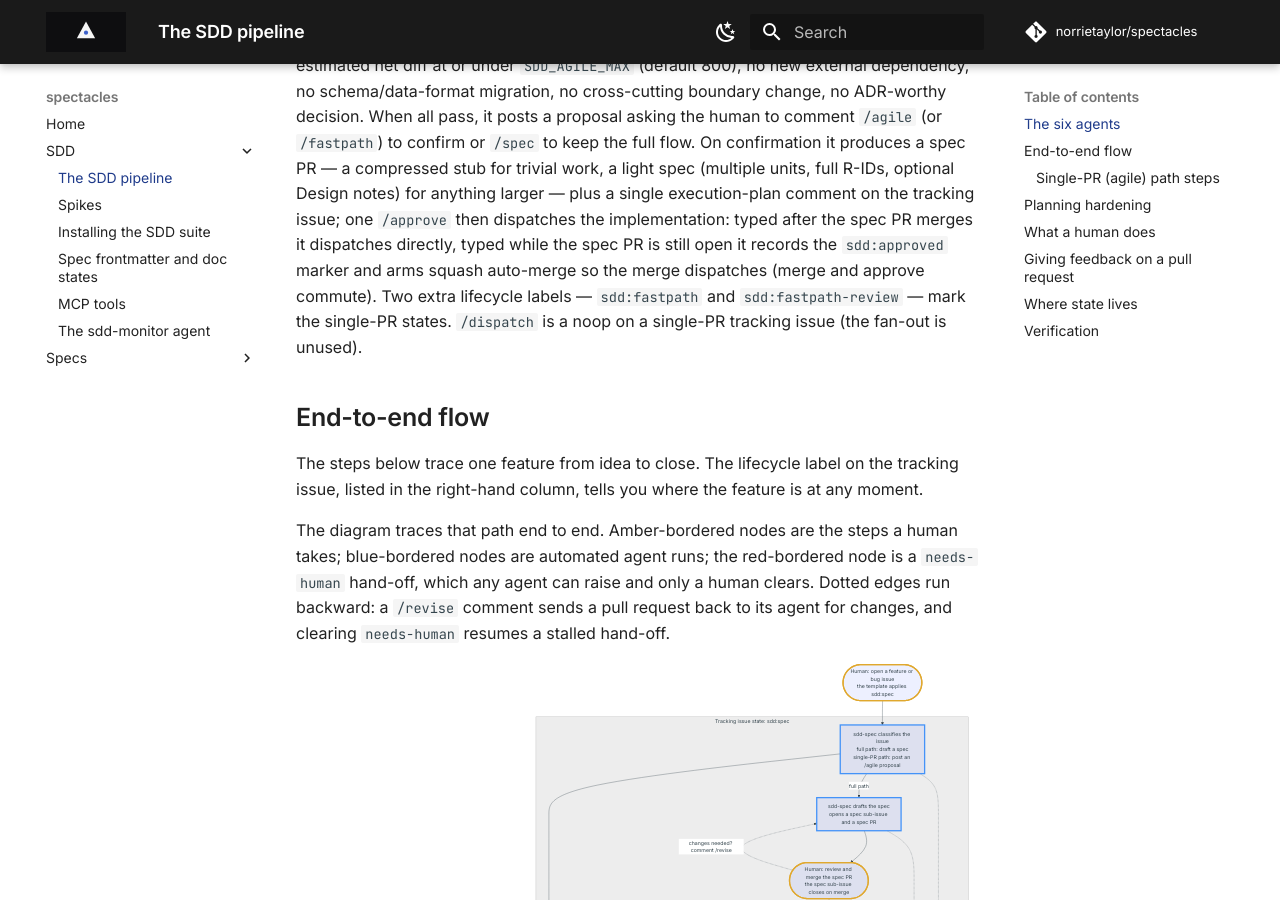
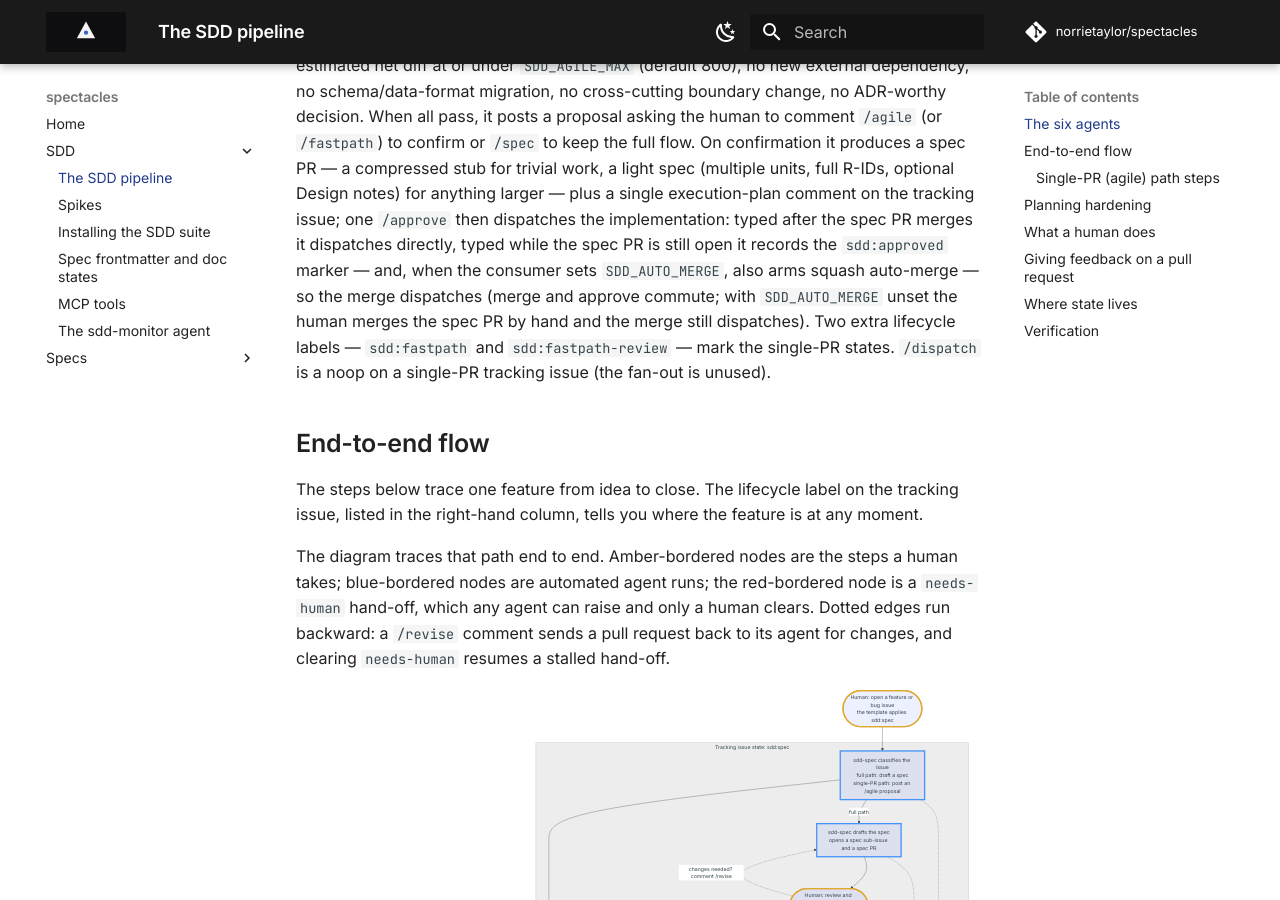
Before and after one commit to norrietaylor/spectacles, an MkDocs documentation site: the page built from docs/sdd/index.md, in a window 1280 px wide and 900 px high, scrolled down 1370 px. Built offline with MkDocs 1.6.1 and Material for MkDocs 9.7.7, drawn with Linux system fonts in a browser that asks for light colours; comment, search, counter and statistics services are not loaded.

Commit message:
feat(sdd-spec): address CodeRabbit review for #255
Co-Authored-By: Claude Fable 5 <noreply@anthropic.com>

```diff
--- a/docs/sdd/index.md
+++ b/docs/sdd/index.md
@@ -52,8 +52,11 @@ units, full R-IDs, optional Design notes) for anything larger — plus a
 single execution-plan comment on the
 tracking issue; one `/approve` then dispatches the implementation:
 typed after the spec PR merges it dispatches directly, typed while the
-spec PR is still open it records the `sdd:approved` marker and arms
-squash auto-merge so the merge dispatches (merge and approve commute).
+spec PR is still open it records the `sdd:approved` marker — and, when
+the consumer sets `SDD_AUTO_MERGE`, also arms squash auto-merge —
+so the merge dispatches (merge and approve commute; with
+`SDD_AUTO_MERGE` unset the human merges the spec PR by hand and the
+merge still dispatches).
 Two extra lifecycle labels —
 `sdd:fastpath` and `sdd:fastpath-review` — mark the single-PR states.
 `/dispatch` is a noop on a single-PR tracking issue (the fan-out is
```
Also changed, not shown: decisions/0023-agile-single-pr-path.md (+3 -2 lines), decisions/0024-approve-auto-dispatch.md (+10 -6 lines), .github/workflows/sdd-validate.md, 5 other files.
